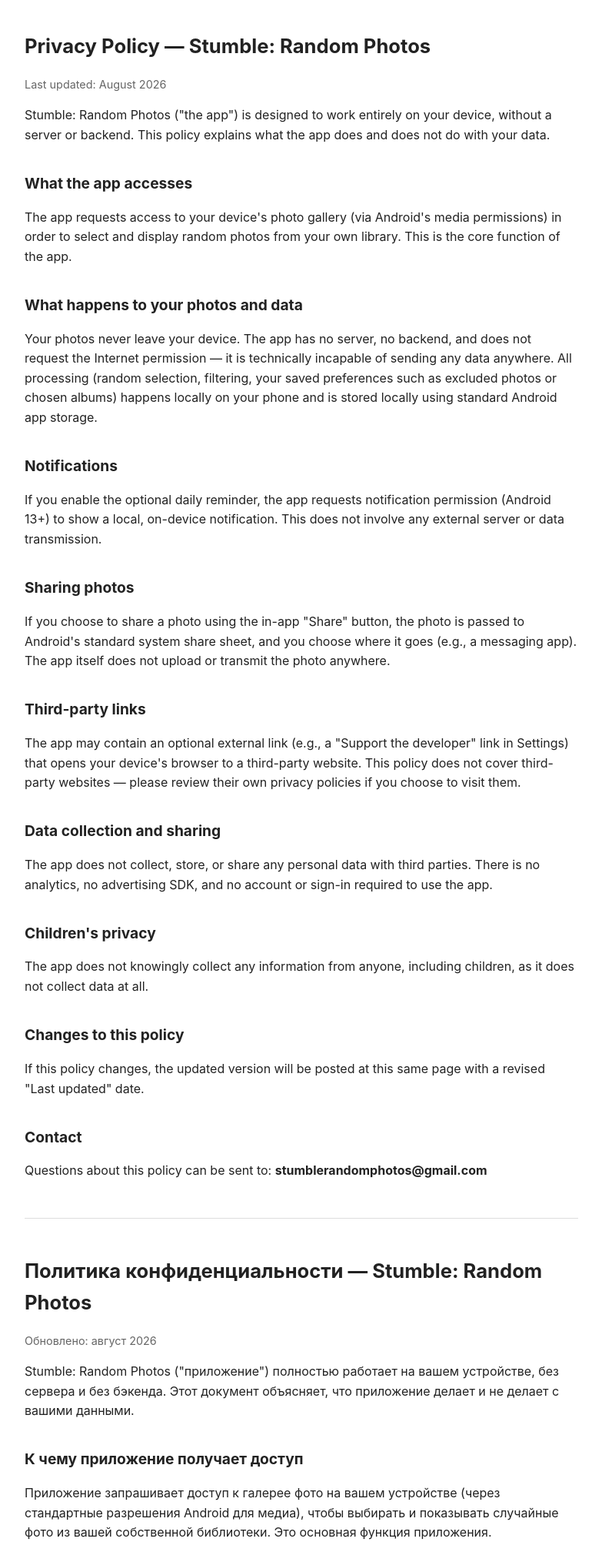
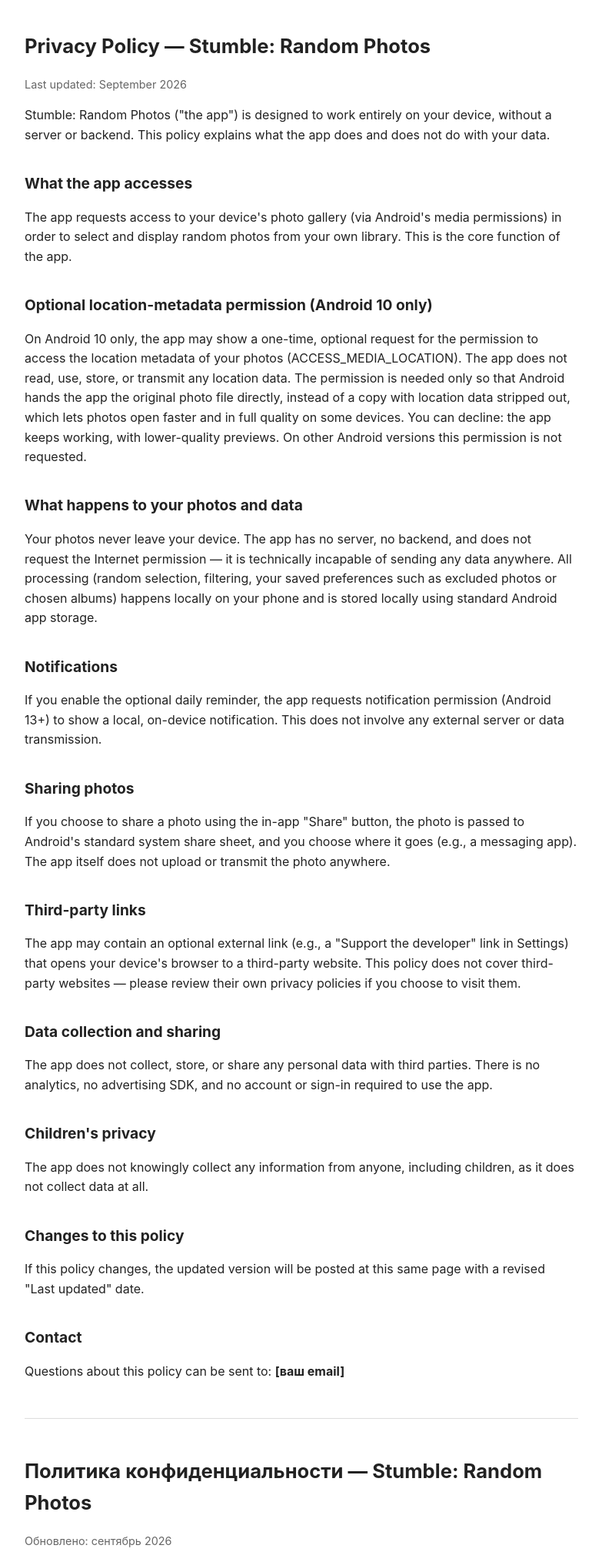
Before and after one commit to alex-sergi/stumble-privacy, a plain HTML site: page index.html in a window 1280 px wide. Shown: the top 2016 px of the page at 77% size, without its empty margins (248-1031 px from the left). Drawn offline with Linux system fonts and the light colour scheme.

Commit message:
Update index.html

```diff
--- a/index.html
+++ b/index.html
@@ -15,16 +15,18 @@
 <body>
 
 <h1>Privacy Policy — Stumble: Random Photos</h1>
-<p class="updated">Last updated: August 2026</p>
+<p class="updated">Last updated: September 2026</p>
 
 <p>Stumble: Random Photos ("the app") is designed to work entirely on your device, without a server or backend. This policy explains what the app does and does not do with your data.</p>
 
 <h2>What the app accesses</h2>
 <p>The app requests access to your device's photo gallery (via Android's media permissions) in order to select and display random photos from your own library. This is the core function of the app.</p>
 
+<h2>Optional location-metadata permission (Android 10 only)</h2>
+<p>On Android 10 only, the app may show a one-time, optional request for the permission to access the location metadata of your photos (ACCESS_MEDIA_LOCATION). The app does not read, use, store, or transmit any location data. The permission is needed only so that Android hands the app the original photo file directly, instead of a copy with location data stripped out, which lets photos open faster and in full quality on some devices. You can decline: the app keeps working, with lower-quality previews. On other Android versions this permission is not requested.</p>
+
 <h2>What happens to your photos and data</h2>
 <p>Your photos never leave your device. The app has no server, no backend, and does not request the Internet permission — it is technically incapable of sending any data anywhere. All processing (random selection, filtering, your saved preferences such as excluded photos or chosen albums) happens locally on your phone and is stored locally using standard Android app storage.</p>
-
 <h2>Notifications</h2>
 <p>If you enable the optional daily reminder, the app requests notification permission (Android 13+) to show a local, on-device notification. This does not involve any external server or data transmission.</p>
 
@@ -44,21 +46,23 @@
 <p>If this policy changes, the updated version will be posted at this same page with a revised "Last updated" date.</p>
 
 <h2>Contact</h2>
-<p>Questions about this policy can be sent to: <strong>stumblerandomphotos@gmail.com</strong></p>
+<p>Questions about this policy can be sent to: <strong>[ваш email]</strong></p>
 
 <hr>
 
 <h1>Политика конфиденциальности — Stumble: Random Photos</h1>
-<p class="updated">Обновлено: август 2026</p>
+<p class="updated">Обновлено: сентябрь 2026</p>
 
 <p>Stumble: Random Photos ("приложение") полностью работает на вашем устройстве, без сервера и без бэкенда. Этот документ объясняет, что приложение делает и не делает с вашими данными.</p>
 
 <h2>К чему приложение получает доступ</h2>
 <p>Приложение запрашивает доступ к галерее фото на вашем устройстве (через стандартные разрешения Android для медиа), чтобы выбирать и показывать случайные фото из вашей собственной библиотеки. Это основная функция приложения.</p>
 
+<h2>Необязательное разрешение на геоданные фото (только Android 10)</h2>
+<p>Только на Android 10 приложение может один раз показать необязательный запрос разрешения на доступ к геоданным ваших фото (ACCESS_MEDIA_LOCATION). Приложение не читает, не использует, не хранит и не передаёт какие-либо геоданные. Разрешение нужно лишь для того, чтобы Android отдал приложению оригинальный файл фото напрямую, а не копию с удалёнными геоданными, — благодаря этому на некоторых устройствах фото открываются быстрее и в полном качестве. Вы можете отказаться: приложение продолжит работать, но с менее чёткими превью. На остальных версиях Android это разрешение не запрашивается.</p>
+
 <h2>Что происходит с вашими фото и данными</h2>
 <p>Ваши фото никогда не покидают устройство. У приложения нет сервера, нет бэкенда, и оно не запрашивает разрешение на доступ к интернету — технически оно не может отправить какие-либо данные куда-либо. Вся обработка (случайный выбор, фильтрация, сохранённые настройки — например, список исключённых фото или выбранные альбомы) происходит локально на вашем телефоне и хранится локально стандартными средствами хранения данных Android.</p>
-
 <h2>Уведомления</h2>
 <p>Если вы включите опциональное ежедневное напоминание, приложение запросит разрешение на уведомления (Android 13+) для показа локального уведомления на устройстве. Это не связано с каким-либо внешним сервером или передачей данных.</p>
 
@@ -78,7 +82,7 @@
 <p>При изменении политики обновлённая версия будет опубликована на этой же странице с новой датой "Обновлено".</p>
 
 <h2>Контакты</h2>
-<p>Вопросы по этой политике можно направить на: <strong>stumblerandomphotos@gmail.com</strong></p>
+<p>Вопросы по этой политике можно направить на: <strong>[ваш email]</strong></p>
 
 </body>
 </html>
```
